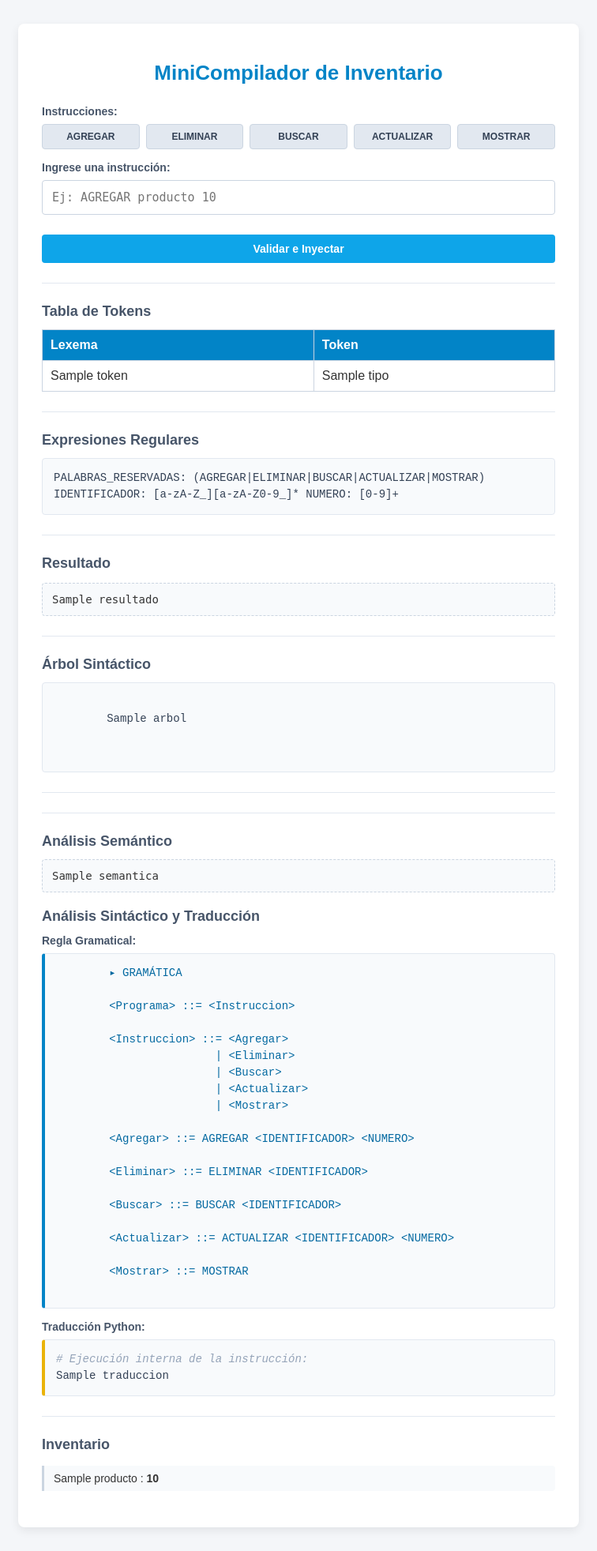
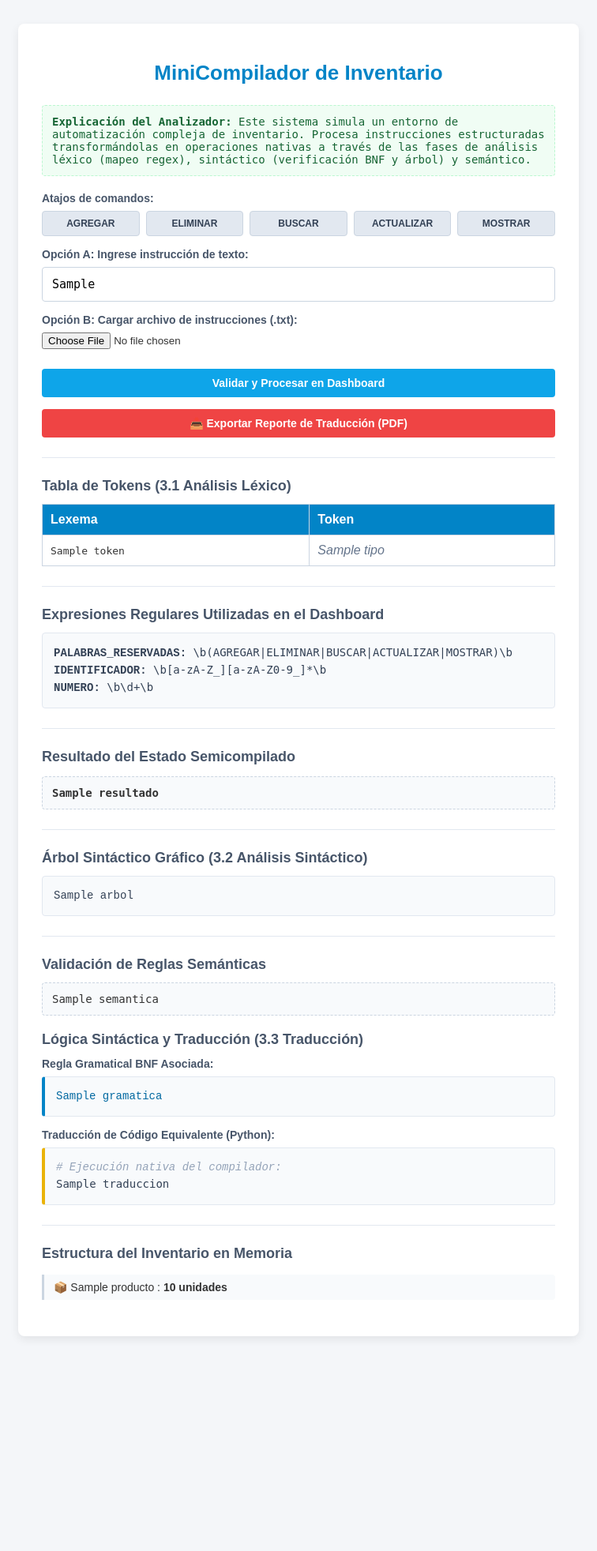
Before and after one commit to Da-Ce29/Proyecto_Final-TC-Grupo_7, a Flask app: template templates/index.html in a window 1280 px wide. Shown: the whole page at 79% size, without its empty margins (262-1018 px from the left). After the commit the page ends 1694 px from the top, so only its background shows below. Run offline with Flask 3, Linux system fonts and the light colour scheme; the template is opened without the code that fills it: most values are stand-ins (such as "Sample title", 1, 10 or a date in 2020).

Commit message:
Update inventory compiler interface and labels

```diff
--- a/templates/index.html
+++ b/templates/index.html
@@ -11,7 +11,11 @@
 
         <h1>MiniCompilador de Inventario</h1>
 
-        <label>Instrucciones:</label>
+        <div class="resultado-box" style="margin-bottom: 20px; background-color: #f0fdf4; border-color: #bbf7d0; color: #166534;">
+            <strong>Explicación del Analizador:</strong> Este sistema simula un entorno de automatización compleja de inventario. Procesa instrucciones estructuradas transformándolas en operaciones nativas a través de las fases de análisis léxico (mapeo regex), sintáctico (verificación BNF y árbol) y semántico.
+        </div>
+
+        <label>Atajos de comandos:</label>
         <div class="botones-comandos">
             <button type="button" class="btn-comando" onclick="insertarComando('AGREGAR ')">AGREGAR</button>
             <button type="button" class="btn-comando" onclick="insertarComando('ELIMINAR ')">ELIMINAR</button>
@@ -20,118 +24,86 @@
             <button type="button" class="btn-comando" onclick="insertarComando('MOSTRAR')">MOSTRAR</button>
         </div>
 
-        <form method="POST" style="margin-top: 15px;">
-            <label for="input-instruccion">Ingrese una instrucción:</label>
-            <input type="text" id="input-instruccion" name="instruccion" placeholder="Ej: AGREGAR producto 10" autocomplete="off">
-            <button type="submit" class="btn-validar">Validar e Inyectar</button>
+        <form method="POST" enctype="multipart/form-data" style="margin-top: 15px;">
+            <label for="input-instruccion">Opción A: Ingrese instrucción de texto:</label>
+            <input type="text" id="input-instruccion" name="instruccion" value="{{ instruccion_antigua if instruccion_antigua else '' }}" placeholder="Ej: AGREGAR manzana 45" autocomplete="off">
+
+            <label for="archivo_codigo">Opción B: Cargar archivo de instrucciones (.txt):</label>
+            <input type="file" id="archivo_codigo" name="archivo_codigo" accept=".txt" style="margin-bottom: 15px;"><br>
+
+            <button type="submit" class="btn-validar">Validar y Procesar en Dashboard</button>
         </form>
+
+        {% if traduccion %}
+        <div style="margin-top: 15px;">
+            <a href="/exportar-pdf" style="text-decoration: none;">
+                <button type="button" style="background-color: #ef4444;">📥 Exportar Reporte de Traducción (PDF)</button>
+            </a>
+        </div>
+        {% endif %}
 
         <hr>
 
-        <h2>Tabla de Tokens</h2>
-
+        <h2>Tabla de Tokens (3.1 Análisis Léxico)</h2>
         <table class="tabla-tokens">
             <tr>
                 <th>Lexema</th>
                 <th>Token</th>
             </tr>
-
             {% if tokens %}
                 {% for token, tipo in tokens %}
                 <tr>
-                    <td>{{ token }}</td>
-                    <td>{{ tipo }}</td>
+                    <td><code>{{ token }}</code></td>
+                    <td><span class="token-type">{{ tipo }}</span></td>
                 </tr>
                 {% endfor %}
+            {% else %}
+                <tr><td colspan="2" style="text-align: center; color: #94a3b8;">Sin tokens capturados</td></tr>
             {% endif %}
         </table>
 
         <hr>
 
-        <h2>Expresiones Regulares</h2>
-
+        <h2>Expresiones Regulares Utilizadas en el Dashboard</h2>
         <div class="codigo-box">
-        PALABRAS_RESERVADAS:
-        (AGREGAR|ELIMINAR|BUSCAR|ACTUALIZAR|MOSTRAR)
-
-        IDENTIFICADOR:
-        [a-zA-Z_][a-zA-Z0-9_]*
-
-        NUMERO:
-        [0-9]+
+            <strong>PALABRAS_RESERVADAS:</strong> <code>\b(AGREGAR|ELIMINAR|BUSCAR|ACTUALIZAR|MOSTRAR)\b</code><br>
+            <strong>IDENTIFICADOR:</strong> <code>\b[a-zA-Z_][a-zA-Z0-9_]*\b</code><br>
+            <strong>NUMERO:</strong> <code>\b\d+\b</code>
         </div>
 
         <hr>
 
-        <h2>Resultado</h2>
-        <p class="resultado-box">{{ resultado if resultado else "Esperando instrucciones..." }}</p>
-        <hr>
-
-        <h2>Árbol Sintáctico</h2>
-
-        <div class="codigo-box">
-        <pre>
-        {% if arbol %}
-        {{ arbol }}
-        {% else %}
-        Esperando una instrucción válida...
-        {% endif %}
-        </pre>
-        </div>
-        <hr>
+        <h2>Resultado del Estado Semicompilado</h2>
+        <p class="resultado-box" style="font-weight: bold;">{{ resultado if resultado else "Esperando instrucciones..." }}</p>
 
         <hr>
 
-        <h2>Análisis Semántico</h2>
-
-        <div class="resultado-box">
-        {% if semantica %}
-        {{ semantica }}
-        {% else %}
-        Esperando validación semántica...
-        {% endif %}
+        <h2>Árbol Sintáctico Gráfico (3.2 Análisis Sintáctico)</h2>
+        <div class="codigo-box">
+        <pre>{% if arbol %}{{ arbol }}{% else %}Esperando una instrucción válida para graficar árbol...{% endif %}</pre>
         </div>
 
-        <h2>Análisis Sintáctico y Traducción</h2>
+        <hr>
 
+        <h2>Validación de Reglas Semánticas</h2>
+        <div class="resultado-box" style="background-color: #f8fafc;">
+            {% if semantica %}{{ semantica }}{% else %}Esperando validación semántica...{% endif %}
+        </div>
+
+        <h2>Lógica Sintáctica y Traducción (3.3 Traducción)</h2>
         <div style="margin-bottom: 15px;">
-            <label>Regla Gramatical:</label>
-
+            <label>Regla Gramatical BNF Asociada:</label>
             <div class="codigo-box gramatica-box">
-        <pre>
-        ▸ GRAMÁTICA
-
-        &lt;Programa&gt; ::= &lt;Instruccion&gt;
-
-        &lt;Instruccion&gt; ::= &lt;Agregar&gt;
-                        | &lt;Eliminar&gt;
-                        | &lt;Buscar&gt;
-                        | &lt;Actualizar&gt;
-                        | &lt;Mostrar&gt;
-
-        &lt;Agregar&gt; ::= AGREGAR &lt;IDENTIFICADOR&gt; &lt;NUMERO&gt;
-
-        &lt;Eliminar&gt; ::= ELIMINAR &lt;IDENTIFICADOR&gt;
-
-        &lt;Buscar&gt; ::= BUSCAR &lt;IDENTIFICADOR&gt;
-
-        &lt;Actualizar&gt; ::= ACTUALIZAR &lt;IDENTIFICADOR&gt; &lt;NUMERO&gt;
-
-        &lt;Mostrar&gt; ::= MOSTRAR
-        </pre>
+                <pre>{% if gramatica %}{{ gramatica }}{% else %}Esperando gramática...{% endif %}</pre>
             </div>
         </div>
 
         <div>
-            <label>Traducción Python:</label>
+            <label>Traducción de Código Equivalente (Python):</label>
             <div class="codigo-box python-box">
                 {% if traduccion %}
-                    {% if "Error" not in resultado and "inválida" not in gramatica %}
-                        <span class="comentario"># Ejecución interna de la instrucción:</span><br>
-                        {{ traduccion }}
-                    {% else %}
-                        <span class="esperando" style="color: #f43f5e;">{{ traduccion }}</span>
-                    {% endif %}
+                    <span class="comentario"># Ejecución nativa del compilador:</span><br>
+                    <code>{{ traduccion }}</code>
                 {% else %}
                     <span class="esperando">Esperando una instrucción válida...</span>
                 {% endif %}
@@ -140,11 +112,11 @@
 
         <hr>
 
-        <h2>Inventario</h2>
+        <h2>Estructura del Inventario en Memoria</h2>
         <ul>
         {% if inventario %}
             {% for producto, cantidad in inventario.items() %}
-                <li>{{ producto }} : <strong>{{ cantidad }}</strong></li>
+                <li>📦 {{ producto }} : <strong>{{ cantidad }} unidades</strong></li>
             {% endfor %}
         {% else %}
             <li style="color: #64748b; font-style: italic;">El inventario está actualmente vacío.</li>
```
